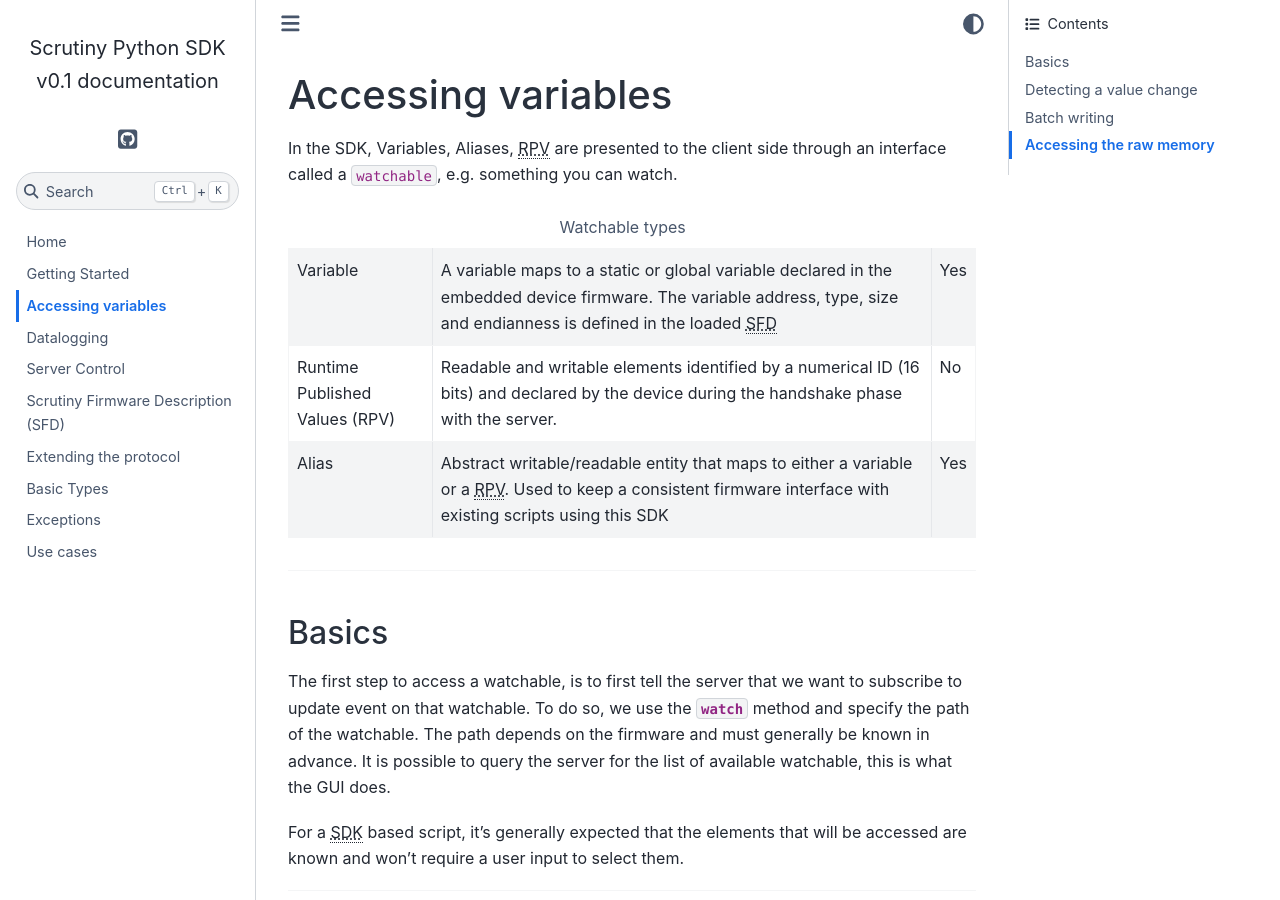
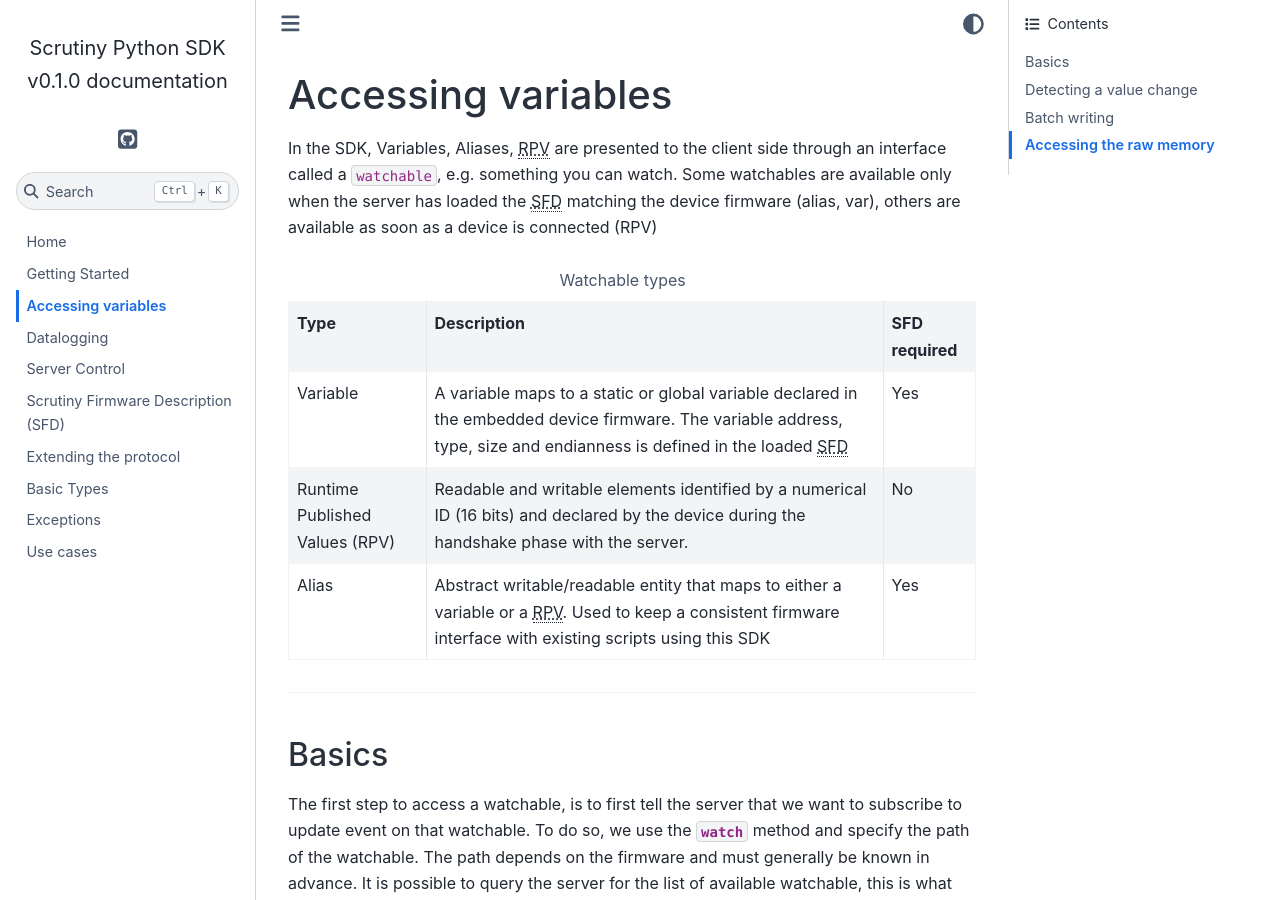
Before and after one commit to scrutinydebugger/scrutiny-python, a Sphinx documentation site: the page built from scrutiny/sdk/docs/source/accessing_variables.rst, in a window 1280 px wide and 900 px high. Built offline with Sphinx 7.4.7 and the Sphinx Book theme 1.1.4, drawn with Linux system fonts in a browser that asks for light colours.

Commit message:
Few updates. Enforce scrutiny version ins conf.py

```diff
--- a/scrutiny/__init__.py
+++ b/scrutiny/__init__.py
@@ -1,5 +1,5 @@
 __name__ = 'scrutiny'
-__version__ = '0.1'
+__version__ = '0.1.0'
 __author__ = 'Pier-Yves Lessard'
 __credits__ = ['Pier-Yves Lessard', 'Frédéric Morin']
 __license__ = 'MIT'
--- a/scrutiny/sdk/docs/source/accessing_variables.rst
+++ b/scrutiny/sdk/docs/source/accessing_variables.rst
@@ -4,10 +4,15 @@
 ===================
 
 In the SDK, Variables, Aliases, :abbr:`RPV (Runtime Published Values)` are presented to the client side through an interface called a ``watchable``, e.g. something you can watch.
+Some watchables are available only when the server has loaded the :abbr:`SFD (Scrutiny Firmware Description)` matching the device firmware (alias, var), others are available as
+soon as a device is connected (RPV)
 
 .. list-table:: Watchable types
     :widths: auto
 
+    * - **Type**
+      - **Description**
+      - **SFD required**
     * - Variable
       - A variable maps to a static or global variable declared in the embedded device firmware. The variable address, type, size and endianness is defined in the loaded :abbr:`SFD (Scrutiny Firmware Description)`
       - Yes
--- a/scrutiny/sdk/docs/source/conf.py
+++ b/scrutiny/sdk/docs/source/conf.py
@@ -7,10 +7,19 @@
 # -- Project information -----------------------------------------------------
 # https://www.sphinx-doc.org/en/master/usage/configuration.html#project-information
 
+from os import path
+import scrutiny
+
+module_dir=path.normpath(path.dirname(scrutiny.__file__))
+scrutiny_fs_dir= path.normpath(path.join(path.dirname(__file__), '..', '..', '..'))
+if module_dir != scrutiny_fs_dir:
+    print(f"Loaded scrutiny module is an isntalled one at {module_dir}. Cannot use this module for version deduction.")
+    needs_sphinx = '999.999'    # Seems like the most efficient way to trigger an error from this file.
+
 project = 'Scrutiny Python SDK'
 copyright = '2021 scrutinydebugger'
 author = 'scrutinydebugger'
-release = 'v0.1'
+release = f'v{scrutiny.__version__}'
 
 # -- General configuration ---------------------------------------------------
 # https://www.sphinx-doc.org/en/master/usage/configuration.html#general-configuration
```
